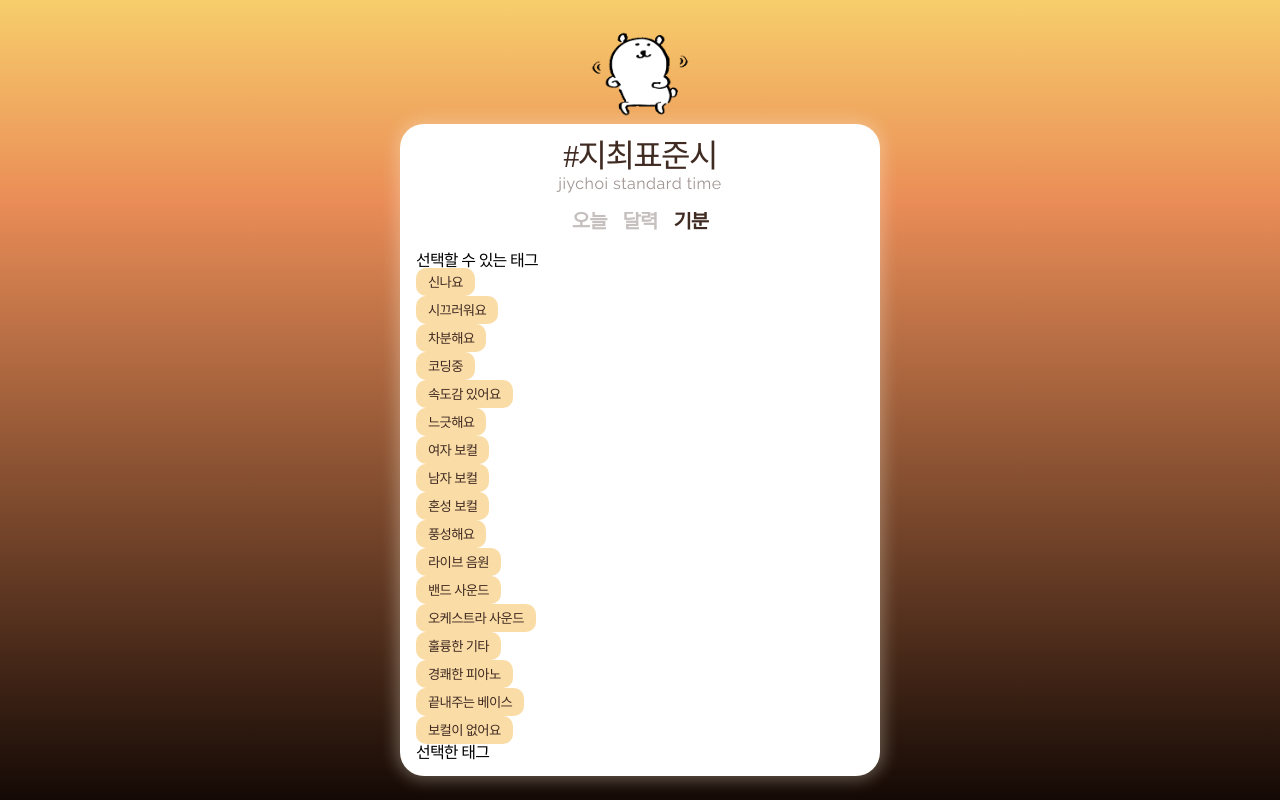
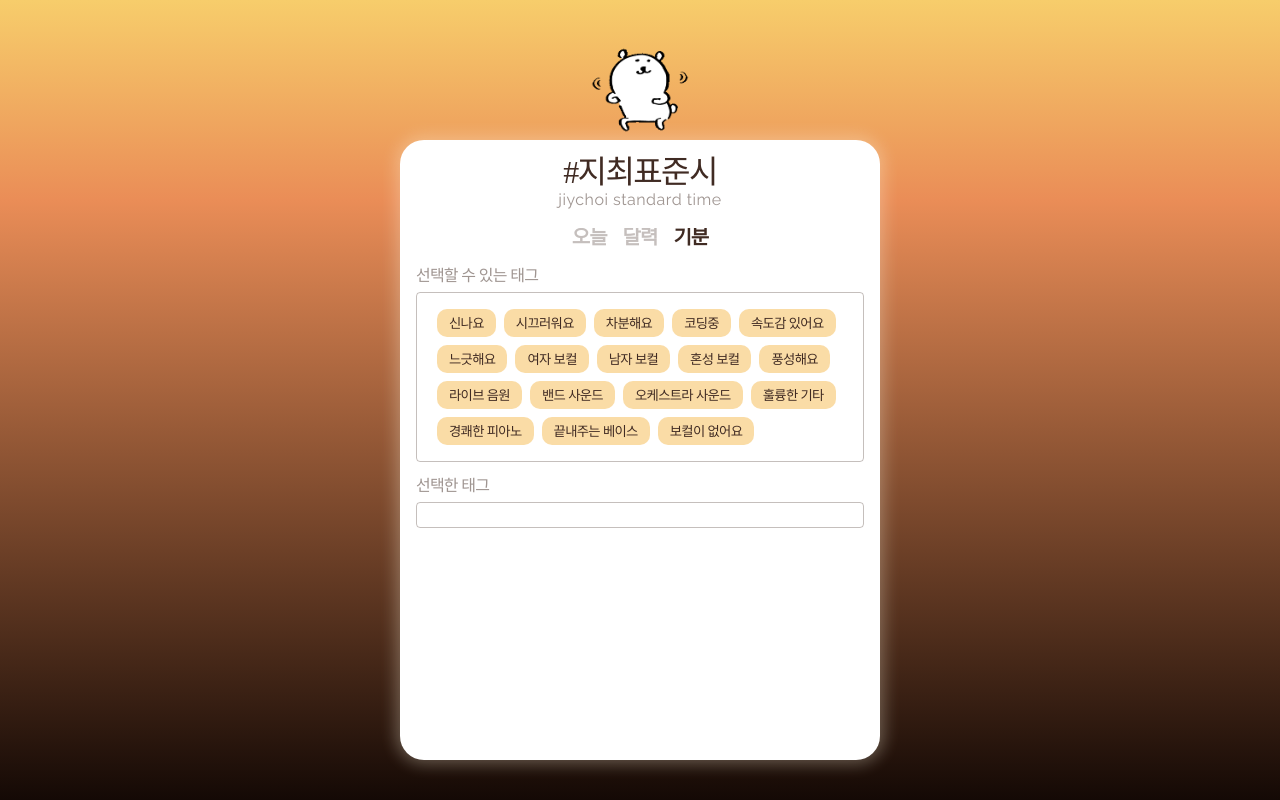
Before and after one commit to chichoon/JiychoiStandardTime, a React (Create React App) app: page /mood in a window 1280 px wide. Built offline with nearby package versions, Linux system fonts and the light colour scheme; a web font is replaced by a local one.

Commit message:
Design: 태그박스 디자인 수정, 태그추가 박스 스타일링

```diff
--- a/src/components/PlayerComponent/TagBox/tagBox.module.scss
+++ b/src/components/PlayerComponent/TagBox/tagBox.module.scss
@@ -7,7 +7,6 @@
   overflow: auto;
 
   li {
-    margin-right: 8px;
-    margin-bottom: 4px;
+    margin: 4px;
   }
 }
--- a/src/router/Mood/TagSelector/tagSelector.module.scss
+++ b/src/router/Mood/TagSelector/tagSelector.module.scss
@@ -0,0 +1,29 @@
+@use 'styles/mixins/flexbox';
+@use 'styles/constants/colors';
+
+.tagSelectorWrapper {
+  width: 100%;
+
+  .tagSelectorLabel {
+    margin-bottom: 8px;
+    font-family: 'Nanum Myeongjo', serif;
+    color: colors.$DARK50;
+  }
+
+  .tagList {
+    @include flexbox.flexbox(start, center);
+    flex-flow: wrap;
+    width: 100%;
+    min-height: 20px;
+    padding: 12px 16px;
+    margin-bottom: 16px;
+    overflow: auto;
+    font-family: 'Nanum Myeongjo', serif;
+    border: 1px solid colors.$DARK30;
+    border-radius: 4px;
+
+    li {
+      margin: 4px;
+    }
+  }
+}
```
